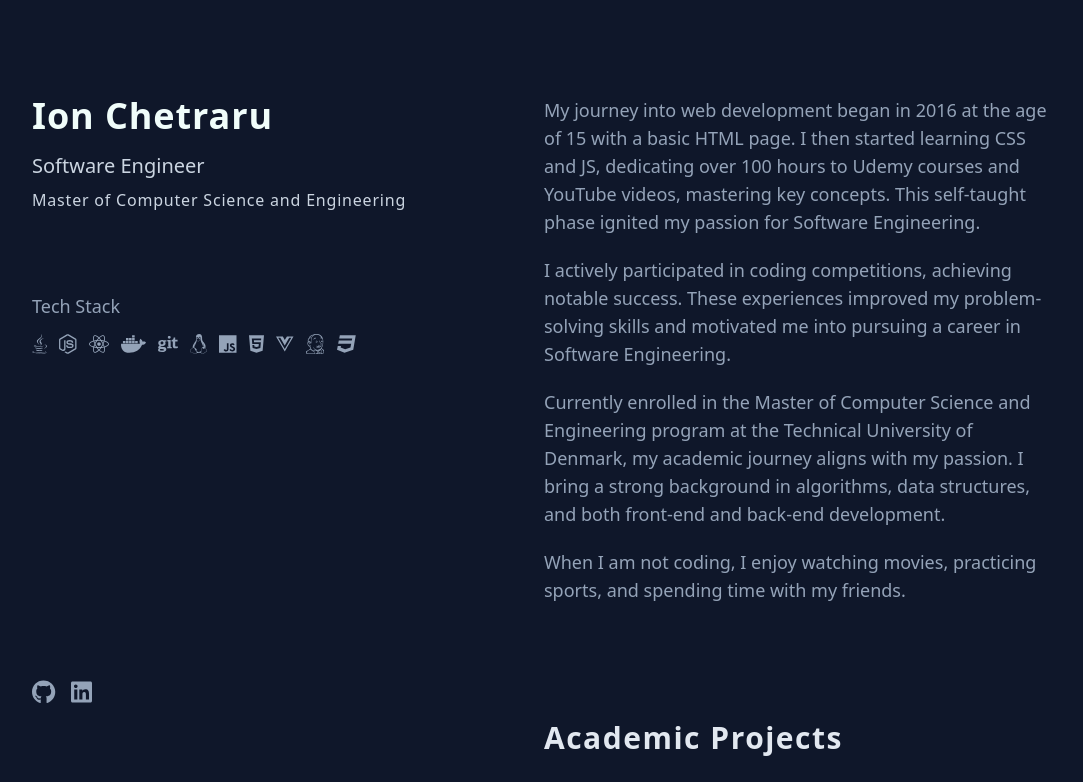
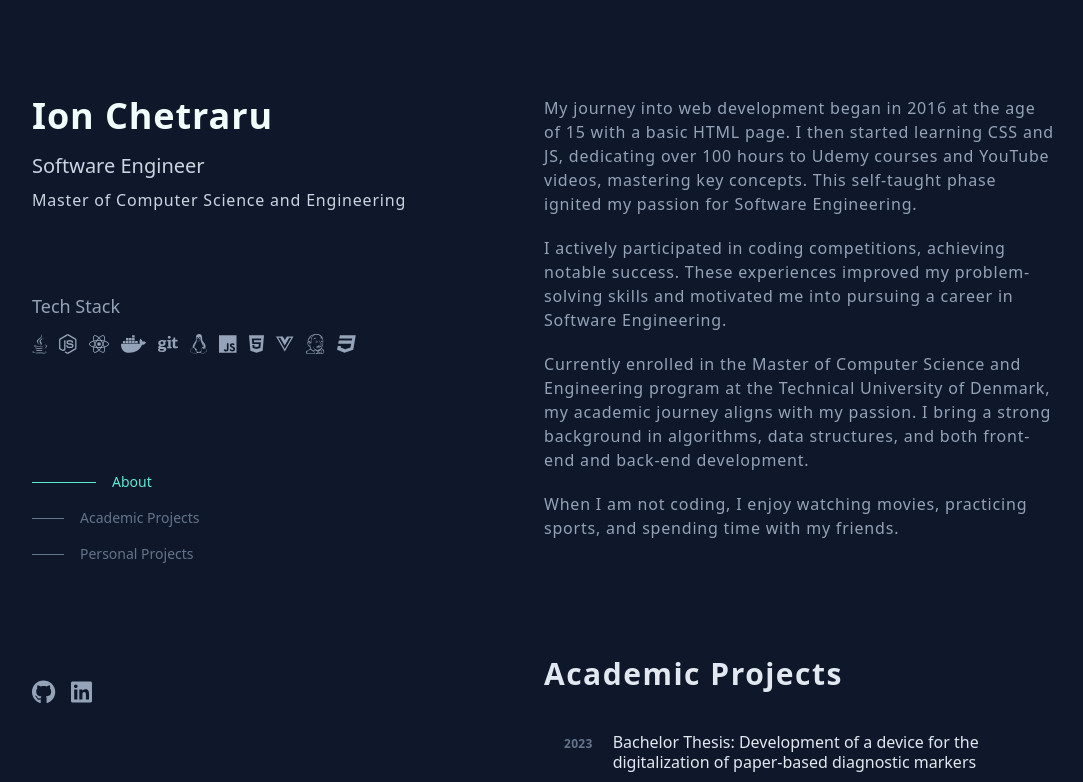
Before and after one commit to neluchetraru/portfolio, a React (Create React App) app: page / in a window 1280 px wide. Shown: the top 782 px of the page, without its empty margins (96-1179 px from the left). Built offline with nearby package versions, Linux system fonts and the light colour scheme.

Commit message:
Clean up website and add 1 more project

```diff
--- a/package.json
+++ b/package.json
@@ -50,5 +50,6 @@
   "devDependencies": {
     "gh-pages": "^6.1.1",
     "tailwindcss": "^3.4.1"
-  }
+  },
+  "packageManager": "pnpm@9.0.5+sha512.a722575c18fd791f9ef71e387c6e16cc03c90d859b9b0998d0428ca0e3220828b32a96e6de73cea34edbc0f50824771b1a69c7ea36b86daa3b89c7e6d9a3d912"
 }
--- a/public/index.html
+++ b/public/index.html
@@ -7,8 +7,20 @@
     <meta name="theme-color" content="#000000" />
     <meta
       name="description"
-      content="Web site created using create-react-app"
+      content="Ion Chetraru - Software Engineer and Master of Computer Science and Engineering. Experienced in web development, algorithms, and full-stack development."
     />
+    <meta
+      name="keywords"
+      content="Software Engineer, Web Development, Full Stack, React, TypeScript, Java"
+    />
+    <meta property="og:title" content="Ion Chetraru - Software Engineer" />
+    <meta
+      property="og:description"
+      content="Portfolio showcasing software engineering projects and experience"
+    />
+    <meta property="og:type" content="website" />
+    <meta property="og:url" content="https://ion-chetraru.me" />
+    <!-- Add og:image if you have a preview image -->
     <!-- <link rel="apple-touch-icon" href="%PUBLIC_URL%/logo192.png" /> -->
     <!--
       manifest.json provides metadata used when your web app is installed on a
--- a/src/App.tsx
+++ b/src/App.tsx
@@ -3,7 +3,6 @@ import About from "./components/About";
 import Header from "./components/Header";
 import Section from "./components/Section";
 import { academicProjects, personalProjects } from "./data";
-import Footer from "./components/Footer";
 
 interface MousePos {
   x: number;
@@ -14,6 +13,8 @@ function App() {
   const [mousePos, setMousePos] = useState({} as MousePos);
 
   const [width, setWidth] = useState<number>(window.innerWidth);
+
+  const [isLoading, setIsLoading] = useState(true);
 
   function handleWindowSizeChange() {
     setWidth(window.innerWidth);
@@ -30,7 +31,6 @@ function App() {
   useEffect(() => {
     const handleMouseMove = (event: MouseEvent) => {
       setMousePos({ x: event.x, y: event.y } as MousePos);
-      // console.log(event);
     };
 
     window.addEventListener("mousemove", handleMouseMove);
@@ -40,8 +40,21 @@ function App() {
     };
   }, []);
 
+  useEffect(() => {
+    // Simulate loading time or actual data fetching
+    setTimeout(() => setIsLoading(false), 1000);
+  }, []);
+
+  if (isLoading) {
     return (
-    <>
+      <div className="h-screen w-screen flex items-center justify-center bg-slate-900">
+        <div className="text-teal-300 text-2xl animate-pulse">Loading...</div>
+      </div>
+    );
+  }
+
+  return (
+    <div className="animate-fadeIn">
       {!isMobile && (
         <div
           className="pointer-events-none fixed inset-0 z-30 transition duration-300"
@@ -54,21 +67,26 @@ function App() {
       <div className="flex min-h-screen font-sans px-10 xl:px-32 lg:px-20 md:px-20 sm:px-11 bg-slate-900 text-teal-50 flex-col lg:flex-row">
         <Header className="flex-1 lg:sticky md:top-0 lg:flex md:max-h-screen lg:flex-col lg:justify-between lg:py-24 md:py-20 py-10" />
         <div className="flex-1">
+          <section id="about">
             <About className="lg:py-24 md:py-20 py-10" />
+          </section>
+          <section id="academic">
             <Section
               className="pb-24"
               name="Academic Projects"
               data={academicProjects}
             />
+          </section>
+          <section id="personal">
             <Section
               className="pb-20"
               name="Personal Projects"
               data={personalProjects}
             />
-          <Footer className="text-slate-500 font-mono text-sm pb-5" />
+          </section>
         </div>
       </div>
-    </>
+    </div>
   );
 }
 
--- a/src/components/About.tsx
+++ b/src/components/About.tsx
@@ -5,27 +5,27 @@ interface Props {
 const About = ({ className }: Props) => {
   return (
     <div className={className}>
-      <p className="text-slate-400 text-lg font-medium tracking-normal mb-5">
+      <p className="text-slate-400 tracking-wider mb-5">
         My journey into web development began in 2016 at the age of 15 with a
         basic HTML page. I then started learning CSS and JS, dedicating over 100
         hours to Udemy courses and YouTube videos, mastering key concepts. This
         self-taught phase ignited my passion for Software Engineering.
       </p>
 
-      <p className="text-slate-400 text-lg font-medium tracking-normal mb-5">
+      <p className="text-slate-400 tracking-wider mb-5">
         I actively participated in coding competitions, achieving notable
         success. These experiences improved my problem-solving skills and
         motivated me into pursuing a career in Software Engineering.
       </p>
 
-      <p className="text-slate-400 text-lg font-medium tracking-normal mb-5">
+      <p className="text-slate-400 tracking-wider mb-5">
         Currently enrolled in the Master of Computer Science and Engineering
         program at the Technical University of Denmark, my academic journey
         aligns with my passion. I bring a strong background in algorithms, data
         structures, and both front-end and back-end development.
       </p>
 
-      <p className="text-slate-400 text-lg font-medium tracking-normal mb-5">
+      <p className="text-slate-400 tracking-wider mb-5">
         When I am not coding, I enjoy watching movies, practicing sports, and
         spending time with my friends.
       </p>
--- a/src/components/Footer.tsx
+++ /dev/null
@@ -1,16 +0,0 @@
-import React from "react";
-
-interface Props {
-  className?: string;
-}
-
-const Footer = ({ className }: Props) => {
-  return (
-    <p className={className}>
-      This website was created in React with TypeScript and bootstrapped with
-      create-react-app. The styling was done using TailwindCSS.
-    </p>
-  );
-};
-
-export default Footer;
--- a/src/components/Header.tsx
+++ b/src/components/Header.tsx
@@ -1,5 +1,7 @@
+import About from "./About";
 import SocialMedia from "./SocialMedia";
 import TechStack from "./TechStack";
+import SectionIndicator from "./SectionIndicator";
 
 import {
   faJava,
@@ -50,6 +52,8 @@ const Header = ({ className }: Props) => {
         <TechStack faStack={techStack} />
       </div>
 
+      <SectionIndicator className="py-8" />
+
       <SocialMedia className="flex items-center" />
     </div>
   );
--- /dev/null
+++ b/src/components/SectionIndicator.tsx
@@ -0,0 +1,124 @@
+import { useEffect, useState } from "react";
+
+interface Props {
+  className?: string;
+}
+
+const SectionIndicator = ({ className }: Props) => {
+  const [activeSection, setActiveSection] = useState("about");
+  const [isMobile, setIsMobile] = useState(window.innerWidth <= 768);
+
+  useEffect(() => {
+    const handleResize = () => {
+      setIsMobile(window.innerWidth <= 768);
+    };
+
+    window.addEventListener("resize", handleResize);
+    return () => window.removeEventListener("resize", handleResize);
+  }, []);
+
+  useEffect(() => {
+    const options = {
+      rootMargin: "-10% 0px -45% 0px",
+    };
+
+    const callback: IntersectionObserverCallback = (entries) => {
+      const visibleSections = entries.filter((entry) => entry.isIntersecting);
+
+      if (visibleSections.length > 0) {
+        const mostVisibleSection = visibleSections.reduce((prev, current) => {
+          return prev.intersectionRatio > current.intersectionRatio
+            ? prev
+            : current;
+        });
+
+        setActiveSection(mostVisibleSection.target.id);
+      }
+    };
+
+    const observer = new IntersectionObserver(callback, options);
+    const sections = document.querySelectorAll("section[id]");
+    sections.forEach((section) => observer.observe(section));
+
+    return () => {
+      sections.forEach((section) => observer.unobserve(section));
+      observer.disconnect();
+    };
+  }, []);
+
+  const sections = [
+    { id: "about", label: "About" },
+    { id: "academic", label: "Academic Projects" },
+    { id: "personal", label: "Personal Projects" },
+  ];
+
+  const scrollToSection = (id: string) => {
+    const element = document.getElementById(id);
+    if (element) {
+      const offset = isMobile ? 20 : 100; // Smaller offset for mobile
+      const elementPosition = element.getBoundingClientRect().top;
+      const offsetPosition = elementPosition + window.pageYOffset - offset;
+
+      window.scrollTo({
+        top: offsetPosition,
+        behavior: "smooth",
+      });
+    }
+  };
+
+  // If mobile, render a horizontal version at the top
+  if (isMobile) {
+    return (
+      <nav className="fixed top-0 left-0 right-0 bg-slate-900/95 backdrop-blur-sm z-50 px-4 py-2 flex justify-center gap-4 border-b border-slate-800">
+        {sections.map(({ id, label }) => (
+          <button
+            key={id}
+            onClick={() => scrollToSection(id)}
+            className={`text-xs font-medium transition-all duration-200 ${
+              activeSection === id
+                ? "text-teal-300"
+                : "text-slate-500 hover:text-slate-300"
+            }`}
+          >
+            <div className="flex flex-col items-center gap-1">
+              <span>{label}</span>
+              <div
+                className={`h-0.5 transition-all duration-200 ${
+                  activeSection === id ? "w-full bg-teal-300" : "w-0"
+                }`}
+              />
+            </div>
+          </button>
+        ))}
+      </nav>
+    );
+  }
+
+  // Desktop version
+  return (
+    <nav className={`${className} space-y-4 hidden lg:block`}>
+      {sections.map(({ id, label }) => (
+        <button
+          key={id}
+          onClick={() => scrollToSection(id)}
+          className={`block text-sm font-medium transition-all duration-200 ${
+            activeSection === id
+              ? "text-teal-300"
+              : "text-slate-500 hover:text-slate-300"
+          }`}
+        >
+          <div className="flex items-center gap-4">
+            <div
+              className={`h-px transition-all duration-200 ${
+                activeSection === id ? "w-16 bg-teal-300" : "w-8 bg-slate-500"
+              }`}
+            />
+            {label}
+          </div>
+        </button>
+      ))}
+    </nav>
+  );
+};
+
+export default SectionIndicator;
--- a/tailwind.config.js
+++ b/tailwind.config.js
@@ -4,7 +4,22 @@ module.exports = {
     "./src/**/*.{js,jsx,ts,tsx}"
   ],
   theme: {
-    extend: {},
+    extend: {
+      animation: {
+        'fadeIn': 'fadeIn 0.5s ease-in',
+        'slideIn': 'slideIn 0.5s ease-out',
+      },
+      keyframes: {
+        fadeIn: {
+          '0%': { opacity: '0' },
+          '100%': { opacity: '1' },
+        },
+        slideIn: {
+          '0%': { transform: 'translateY(20px)', opacity: '0' },
+          '100%': { transform: 'translateY(0)', opacity: '1' },
+        },
+      },
+    },
   },
   plugins: [],
 }
```
Also changed, not shown: src/data.ts (+9 -1 lines), public/link-sharing-app.png (added), 1 other file (tests, documents, lock files or other folders). Lines whose indentation alone changed are shown as unchanged.
